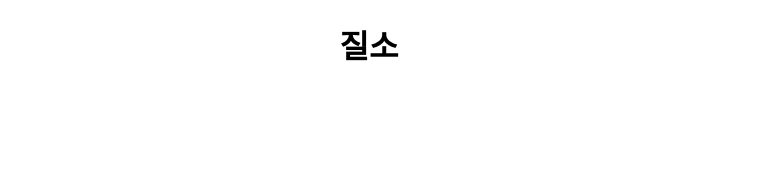
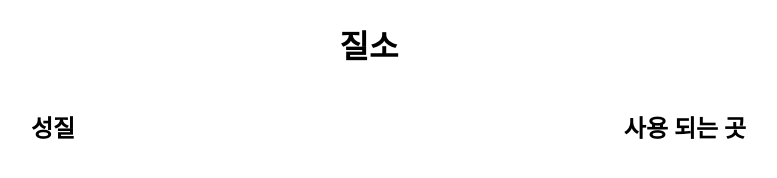
Before and after one commit to Git2022ca/science, a plain HTML site: page jilso.html in a window 1280 px wide. Shown: the whole page, without its empty margins (271-1048 px from the left). Drawn offline with Linux system fonts and the light colour scheme.

Commit message:
fifth commit

```diff
--- a/jilso.html
+++ b/jilso.html
@@ -5,5 +5,14 @@
     </head>
     <body>
         <h1 style="text-align: center;">질소</h1>
+        <div style="display: flex;">
+            <div style="flex: 1;">
+                <h2 style="text-align: center;">성질</h2>
+
+            </div>
+            <div style="flex: 1;">
+                <h2 style="text-align: center;">사용 되는 곳</h2>
+
+            </div>
     </body>
 </html>
```
Also changed, not shown: suso.html (+9 -0 lines).
